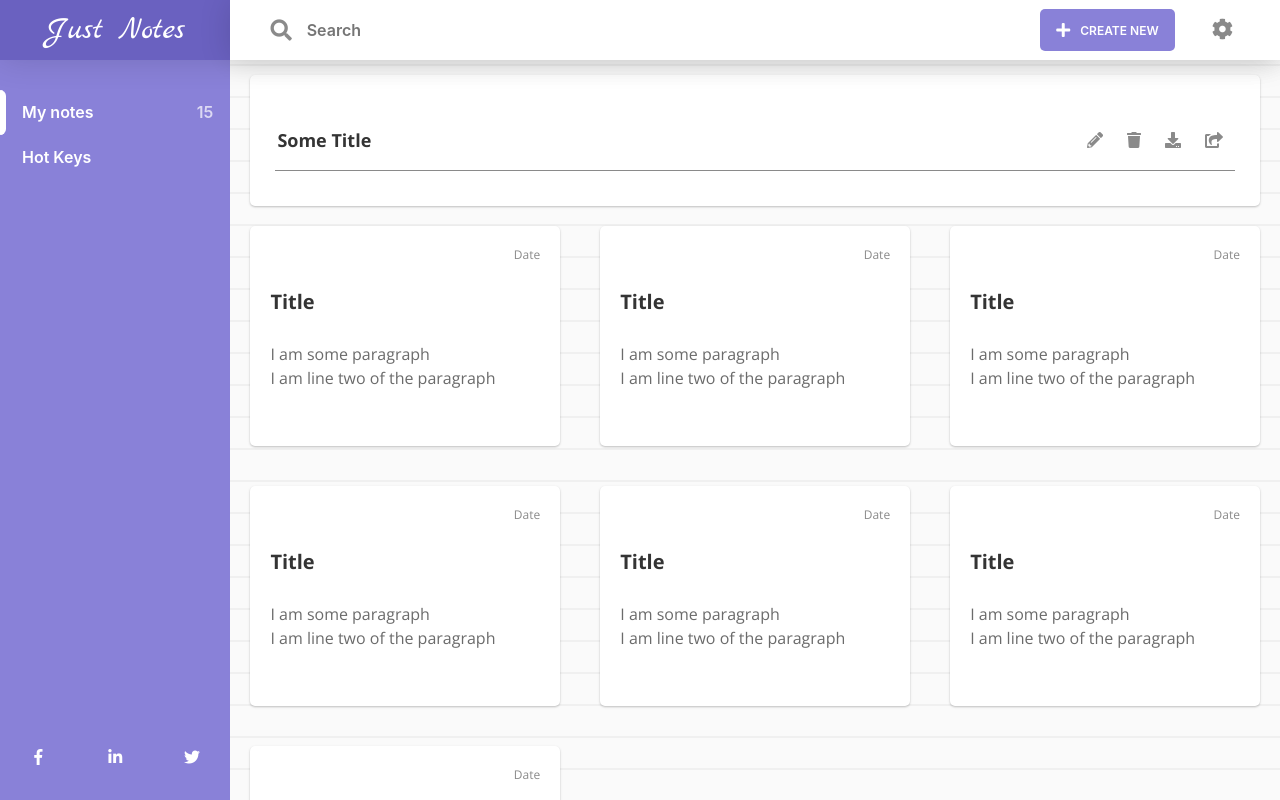
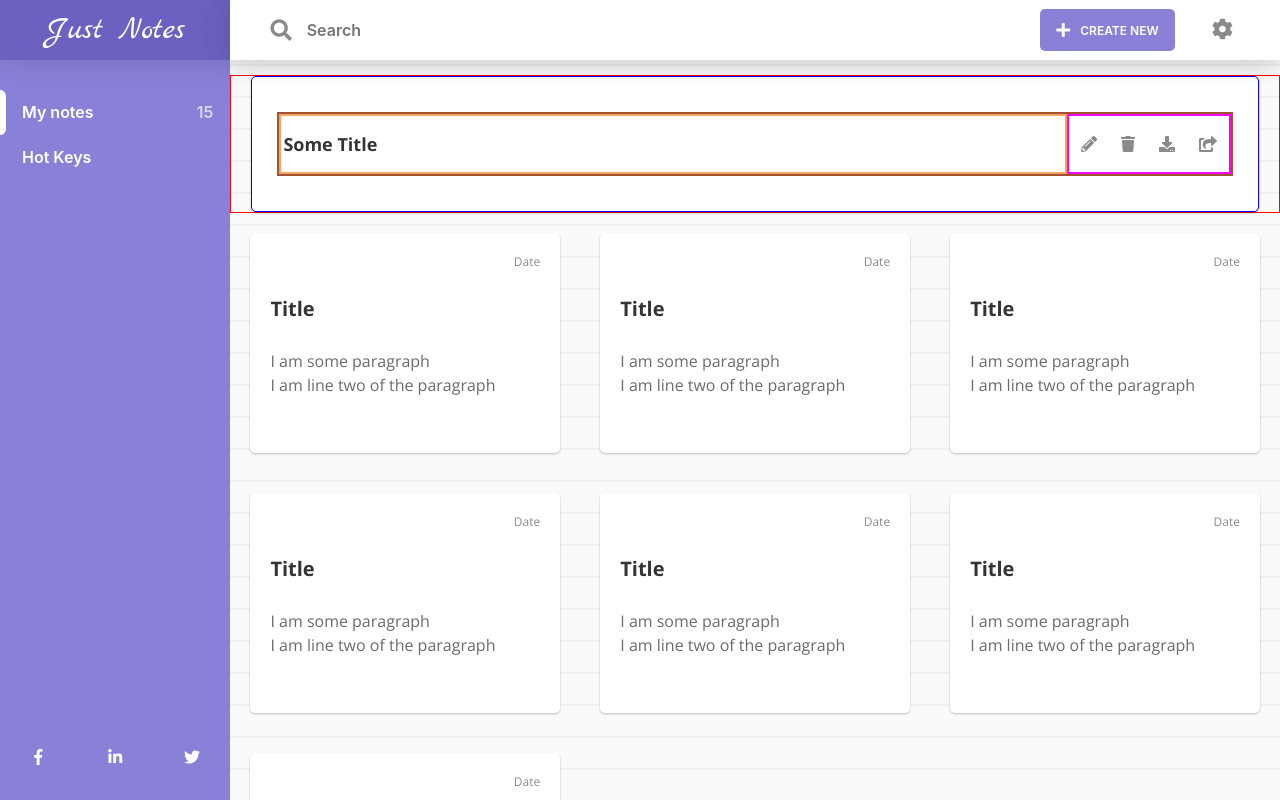
Before and after one commit to UdacityMobileWebScholarship/just-notes, a React (Create React App) app in the folder client/: page / in a window 1280 px wide. Built offline with nearby package versions, Linux system fonts and the light colour scheme.

Commit message:
Bordered version for debugging issues

```diff
--- a/client/src/pages/Home/Home.css
+++ b/client/src/pages/Home/Home.css
@@ -35,6 +35,7 @@
   display: grid;
   width: 100%;
   position: relative;
+  border: 1px solid red;
 }
 #notesCardContainer {
   display: grid;
--- a/client/src/pages/Notepad/Notepad.css
+++ b/client/src/pages/Notepad/Notepad.css
@@ -10,12 +10,14 @@
   margin-top: 50px;
   border-radius: 5px;
   box-shadow: 0 1px 3px rgba(0,0,0,0.12), 0 1px 2px rgba(0,0,0,0.14);
+  border: 1px solid blue;
 }
 .editorTop {
   display: flex;
-  border-bottom: 1px solid var(--warm-grey);
+  /*border-bottom: 1px solid var(--warm-grey);*/
   margin-top: 15px;
   margin-bottom: 15px;
+  border: 2px solid sienna;
 }
 #noteTitle {
   flex: 1;
@@ -23,8 +25,9 @@
   font-size: 18px;
   line-height: 17px;
   font-weight: 700;
-  border: none;
+  /*border: none;*/
   color: var(--black);
+  border: 2px solid sandybrown;
 }
 #noteTitle:disabled {
   background-color: var(--white-100);
@@ -43,6 +46,7 @@
   background-color: var(--primary-color);
   border-top-left-radius: 5px;
   border-top-right-radius: 5px;
+  border: 2px solid fuchsia;
 }
 #tools > a {
   color: var(--white-70);
```
